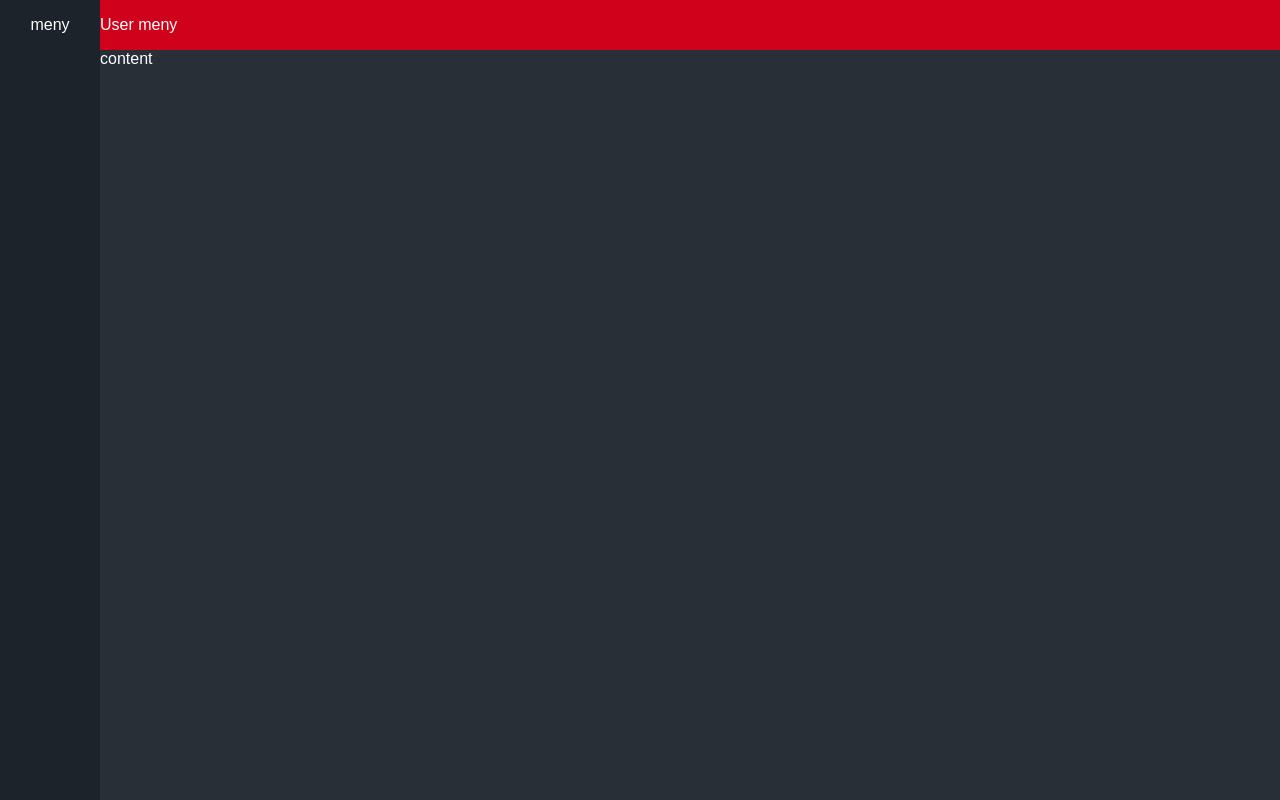
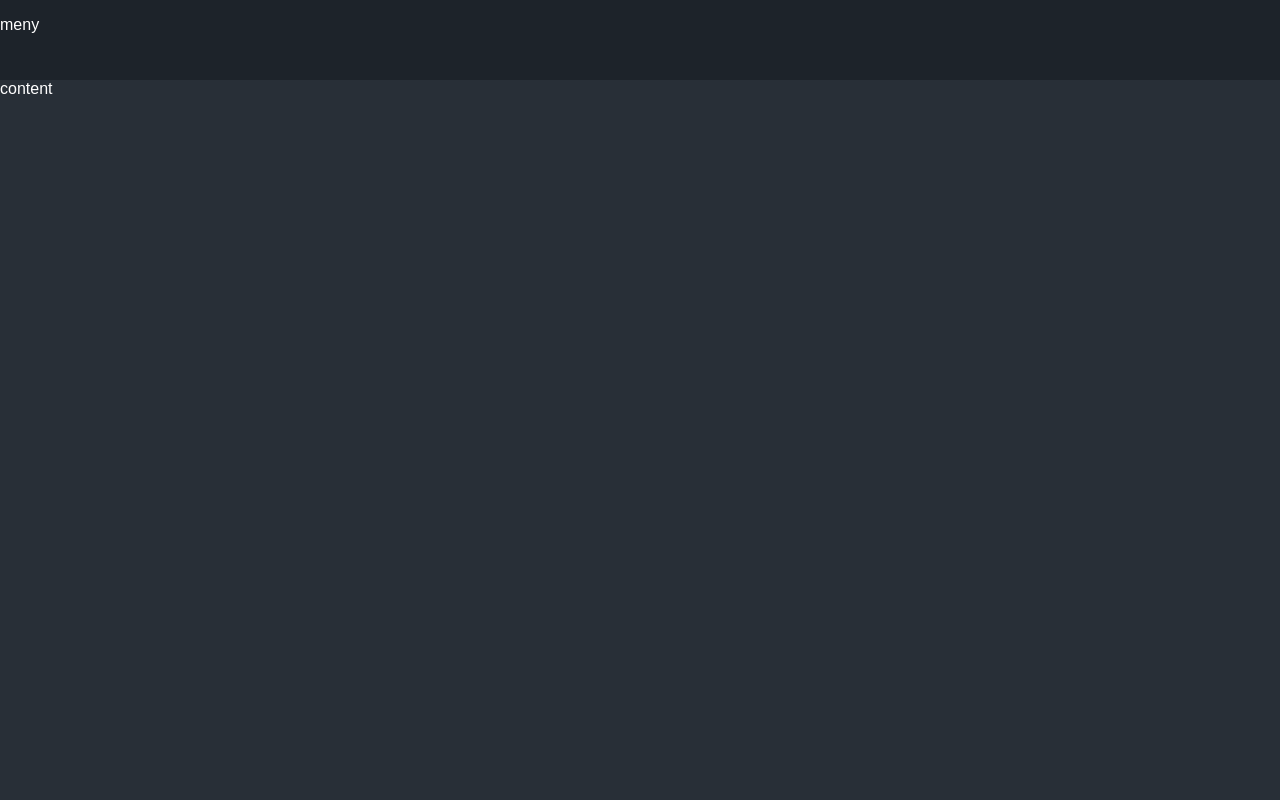
Before and after one commit to CyrusZei/sidekick, a React app: page / in a window 1280 px wide. Built offline with nearby package versions, Linux system fonts and the light colour scheme.

Commit message:
remake of the whole base, new and final design

```diff
--- a/src/App.js
+++ b/src/App.js
@@ -8,9 +8,6 @@ class App extends Component {
       <div className='body_container'>
         <div className='meny'>
           <p>meny</p>
-        </div>
-        <div className='user_meny'>
-          <p>User meny</p>
         </div>
         <div className='body_content'>
           <p>content</p>
--- a/src/style/brand.scss
+++ b/src/style/brand.scss
@@ -6,28 +6,17 @@ body {
   font-family: 'Roboto', sans-serif;
 }
 
-.meny {
-  background-color: #1D232A;
-  width: 100px;
-  height: 100%;
-  position: fixed;
-  top: 0;
-  bottom: 0;
-  color: #FFFFFF;
-  text-align: center;
-}
+
 
 .body_content {
-    margin-left: 100px;
-    margin-top: 50px;
+    margin-top: 80px;
     height: 100%;
     top: 0px;
     bottom: 0px;
 }
-.user_meny {
-  margin-left: 100px;
-  height: 50px;
-  background-color: #D0021B;
+.meny {
+  height: 80px;
+  background-color: #1D232A;
   width: 100%;
   top: 0px;
   position: fixed;
```
